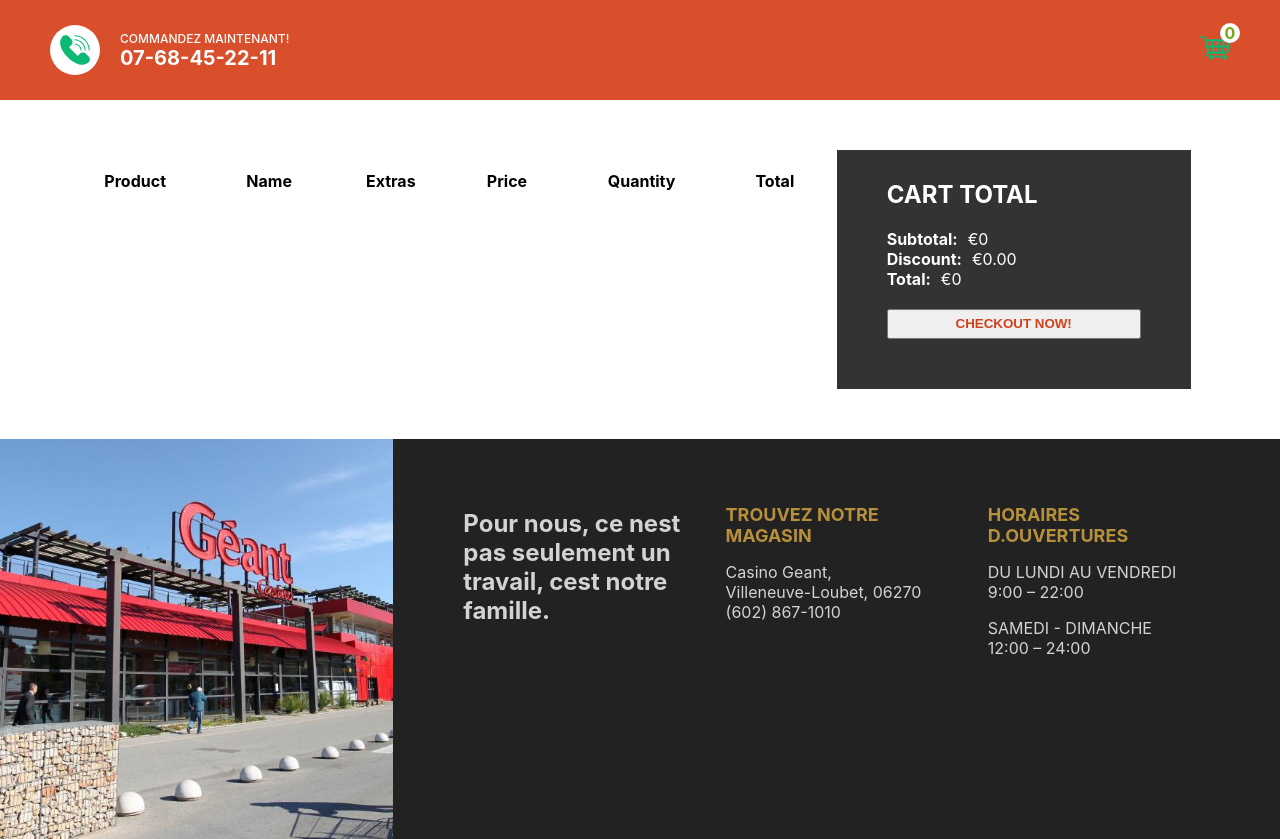
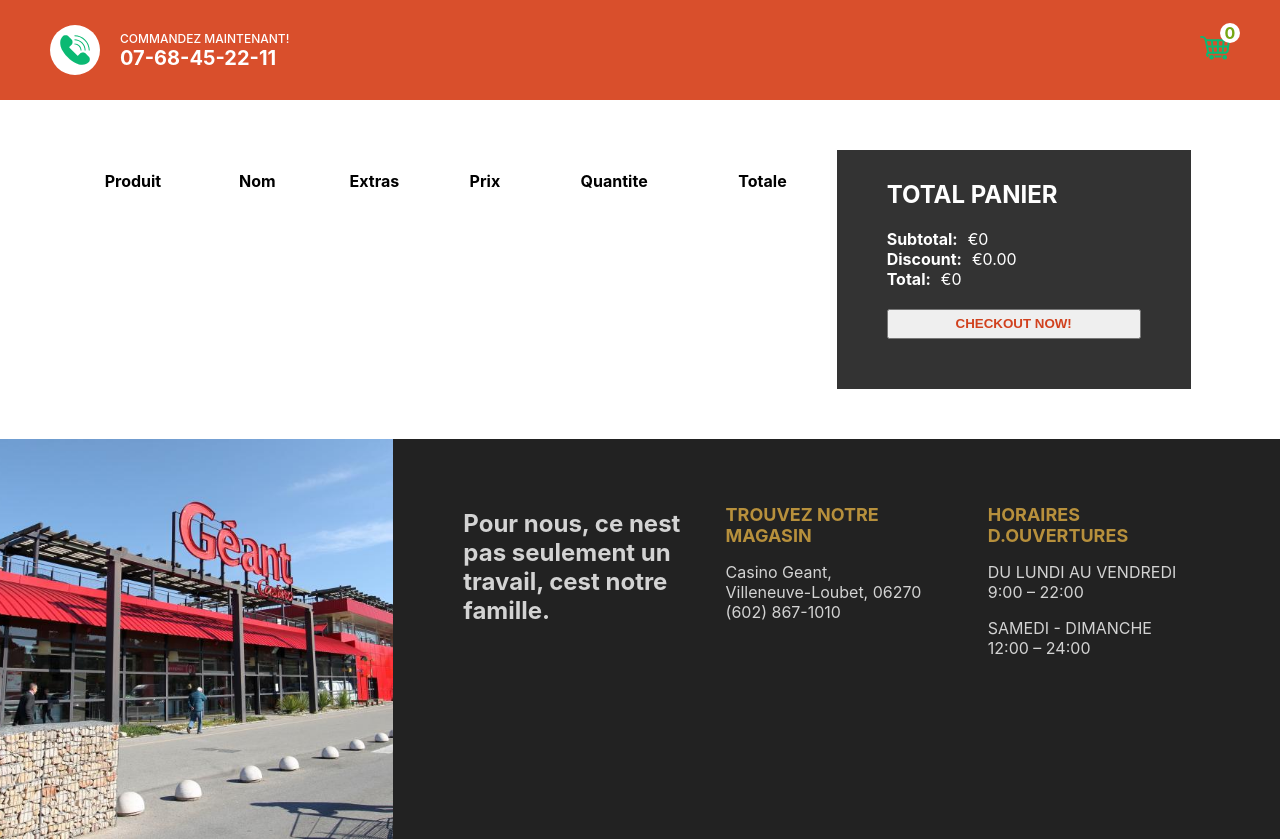
Before and after one commit to danmiles/chez-italienne---react-next---food-ecommerce, a Next.js app: page /cart in a window 1280 px wide. Built offline with nearby package versions, Linux system fonts and the light colour scheme.

Commit message:
Update cart.jsx

```diff
--- a/pages/cart.jsx
+++ b/pages/cart.jsx
@@ -98,12 +98,12 @@
         <table className={styles.table}>
           <tbody>
             <tr className={styles.trTitle}>
-              <th>Product</th>
-              <th>Name</th>
+              <th>Produit</th>
+              <th>Nom</th>
               <th>Extras</th>
-              <th>Price</th>
-              <th>Quantity</th>
-              <th>Total</th>
+              <th>Prix</th>
+              <th>Quantite</th>
+              <th>Totale</th>
             </tr>
           </tbody>
           <tbody>
@@ -147,7 +147,7 @@
       </div>
       <div className={styles.right}>
         <div className={styles.wrapper}>
-          <h2 className={styles.title}>CART TOTAL</h2>
+          <h2 className={styles.title}>TOTAL PANIER</h2>
           <div className={styles.totalText}>
             <b className={styles.totalTextTitle}>Subtotal:</b>€{cart.total}
           </div>
@@ -163,7 +163,7 @@
                 className={styles.payButton}
                 onClick={() => setCash(true)}
               >
-                CASH ON DELIVERY
+                PAIEMENT A LA LIVRAISON
               </button>
               <PayPalScriptProvider
                 options={{
```
